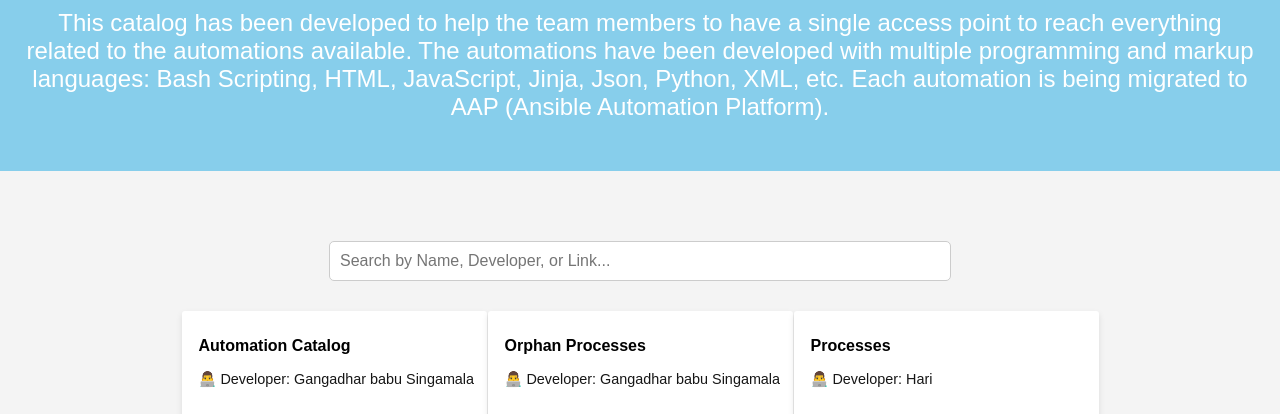
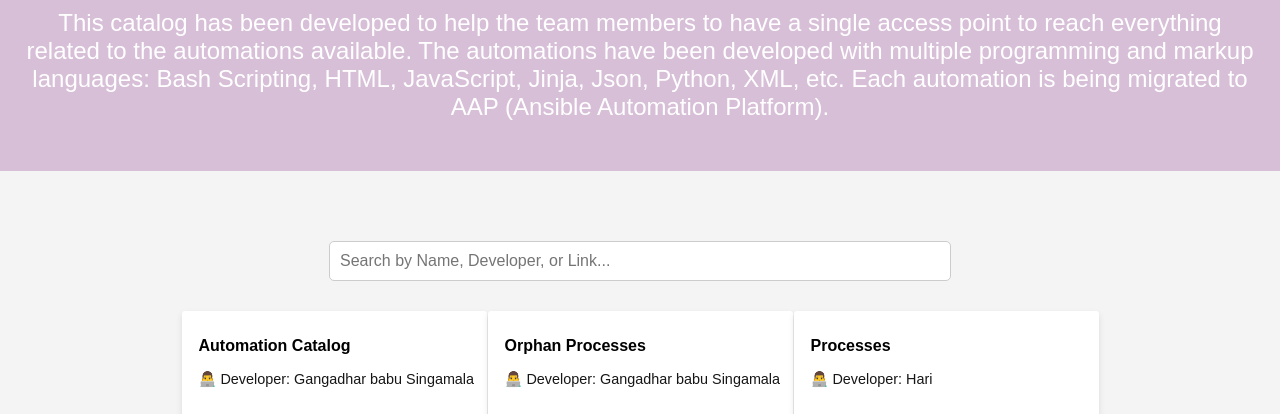
Before and after one commit to Nihanya05/AutomationCatalog, a plain HTML site: page index.html in a window 1280 px wide. Shown: the part 148-562 px from the top of the page. Drawn offline with Linux system fonts and the light colour scheme.

Commit message:
adding script

```diff
--- a/styles.css
+++ b/styles.css
@@ -41,7 +41,7 @@ main {
 
 /* Styles for section */
 section.intro {
-  background-color: #87CEEB;
+  background-color: #D8BFD8;
   box-sizing: border-box;
   color: #333;
   margin-bottom: 0;
```
